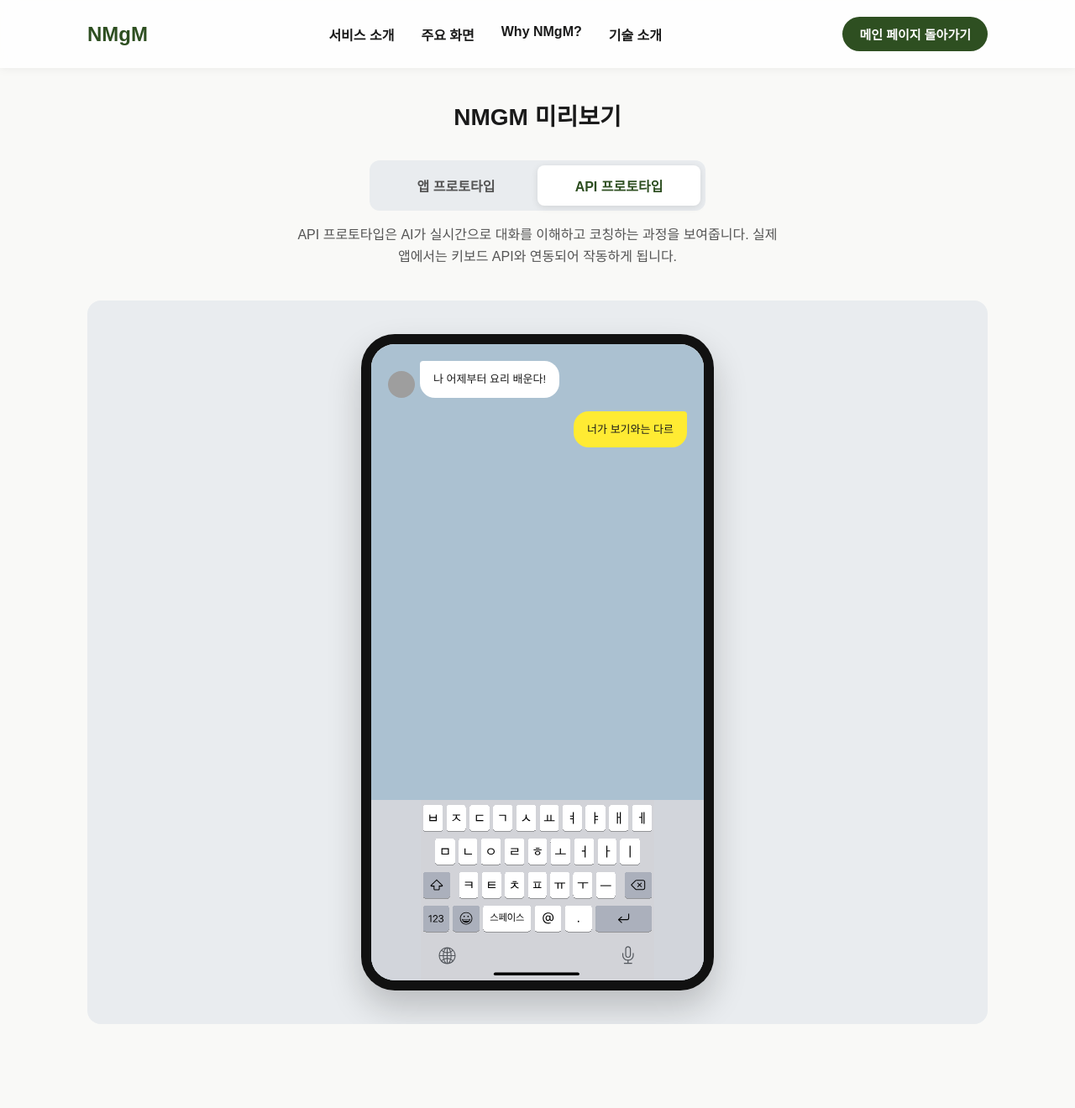
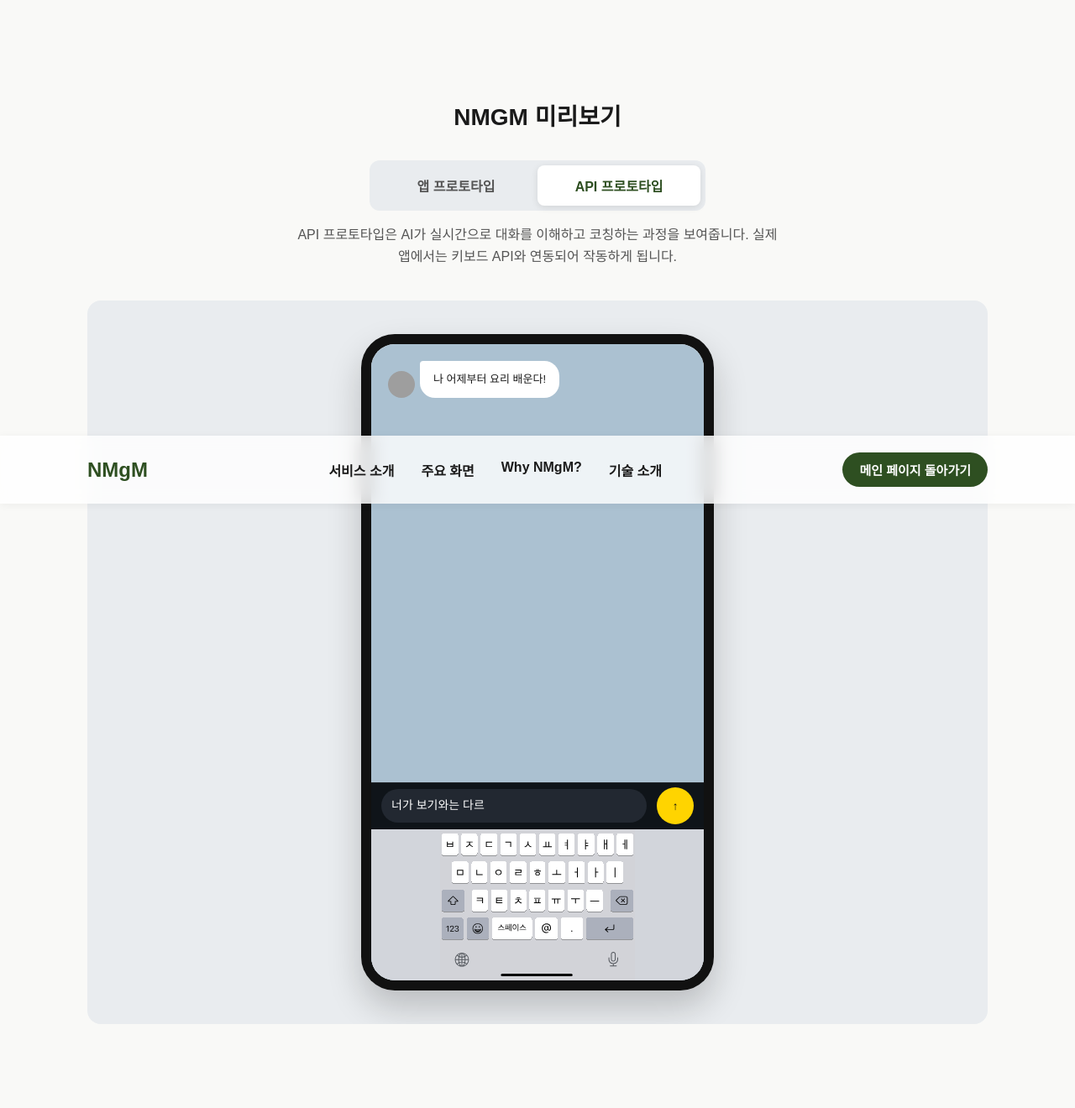
Before and after one commit to hdavidkim4326/hacksnu-nmgm, a Django app: page /prototype/ in a window 1280 px wide, after a click on "API 프로토타입". Shown: the whole page at 84% size. Run offline with Django 5.2, Linux system fonts and the light colour scheme; parts of the project's set-up code (start-up, migrations or seed data) failed here and were passed over; some web fonts are replaced; grey boxes are pictures that could not be loaded.

Commit message:
프로토타입 수정2

```diff
--- a/nmgm/static/css/prototype-style.css
+++ b/nmgm/static/css/prototype-style.css
@@ -244,6 +244,9 @@
     flex-direction: column;
     gap: 16px;
     overflow-y: auto;
+    --kb-h: 180px;        /* 키보드 SVG 높이 */
+    --compose-h: 56px;    /* 입력칸 높이(버튼 포함) */
+    padding-bottom: calc(var(--kb-h) + var(--compose-h) + 16px);
 }
 .ai-suggestion-bar {
     position: absolute; /* 수정: 키보드 위에 떠 있도록 */
@@ -261,6 +264,10 @@
     border-top: 1px solid #eee;
     opacity: 0;
     transition: opacity 0.5s ease;
+    bottom: calc(var(--kb-h) + var(--compose-h));
+    z-index: 3;
+    order:1;
+    position: sticky;
 }
 .ai-suggestion-bar.visible {
     opacity: 1;
@@ -577,3 +584,85 @@
 
 /* 버튼들 */
 .btn-back { background:none; border:none; cursor:pointer; color:var(--text-secondary); display:flex; align-items:center; }
+
+/* 높이 변수 (키보드/입력칸) */
+.keyboard-prototype-container{
+    --kb-h: 180px;      /* 키보드 SVG 높이 */
+    --compose-h: 56px;  /* 입력칸 바 높이 */
+    --coach-gap: 50px;
+    display:flex;
+    flex-direction:column;
+    height:100%;
+}
+
+/* 대화 영역: 아래에 키보드+입력칸만큼 공간 확보 */
+.chat-history{
+    flex:1 1 auto;
+    overflow-y:auto;
+    padding-bottom: calc(var(--kb-h) + var(--compose-h) + 16px);
+}
+
+/* ── 세로 순서 고정: 코칭 → 입력칸 → 키보드 ── */
+.ai-suggestion-bar{
+    order:1;
+    position: sticky;
+    bottom: calc(var(--kb-h) + var(--compose-h) + var(--coach-gap));
+    z-index: 3;
+
+    /* 보기 좋게 여백/배경(선택사항) */
+    padding: 10px 12px;
+    background: #fff;                /* 코칭 박스가 겹쳐 보여도 독립적으로 보이게 */
+    border-radius: 12px 12px 0 0;
+    box-shadow: 0 4px 12px rgba(0,0,0,.06);
+    margin-bottom: 50px;              /* chat-history 내용과도 간격 */
+}
+
+.compose{
+    order:2;
+    position: sticky;
+    bottom: var(--kb-h);  /* 키보드 바로 위 */
+    z-index: 4;
+
+    display:flex; align-items:center; gap:12px;
+    height: var(--compose-h);
+    padding: 10px 12px;
+    background: #0f1419;
+    border-top: 1px solid rgba(255,255,255,0.08);
+}
+
+.keyboard-area{
+    order:3;
+    position: sticky;
+    bottom: 0;           /* 맨 아래 */
+    z-index: 2;
+}
+
+/* 입력 상자 & 전송 버튼 */
+.compose-input{
+    flex:1;
+    min-height:40px;
+    max-height:92px;
+    padding:10px 12px;
+    border-radius:22px;
+    background:#222831;
+    color:#fff;
+    line-height:1.4;
+    overflow-y:auto;
+    outline:none;
+}
+.compose-input:empty:before{
+    content:attr(data-placeholder);
+    color:rgba(255,255,255,0.5);
+}
+.send-btn{
+    width:44px; height:44px; border-radius:50%;
+    border:0; background:#ffd400; color:#111; font-weight:900;
+}
+
+/* 키보드 SVG 크기 고정 */
+.keyboard-area .keyboard-svg{
+    display:block; width:100%;
+    height: var(--kb-h);          /* 변수로 고정 */
+    max-height: var(--kb-h);
+    object-fit:contain;
+}
--- a/nmgm/static/js/prototype-script.js
+++ b/nmgm/static/js/prototype-script.js
@@ -90,23 +90,28 @@ document.addEventListener('DOMContentLoaded', () => {
     let isApiAnimating = false;
 
     // 추천 칩 클릭 시, 최근 사용자 버블에 텍스트 삽입
+    // 추천칩을 초안칸에 넣기
     function insertQuickReply(text) {
-        const candidates = ['msg6', 'msg4', 'msg2']
-            .map(id => document.getElementById(id)?.querySelector('.bubble'))
-            .filter(Boolean);
-        const target = candidates.find(el => el.parentElement.classList.contains('visible')) || candidates[0];
-        if (!target) return;
-        target.textContent = (target.textContent?.trim() ? target.textContent + ' ' : '') + text;
+        const box = document.getElementById('compose-input');
+        if (!box) return;
+        const sep = box.textContent.trim() ? ' ' : '';
+        box.textContent = box.textContent + sep + text;
+        placeCaretAtEnd(box);
+    }
+    function placeCaretAtEnd(el) {
+        el.focus();
+        const range = document.createRange();
+        range.selectNodeContents(el);
+        range.collapse(false);
+        const sel = window.getSelection();
+        sel.removeAllRanges();
+        sel.addRange(range);
     }
 
-    // 아이콘<i> 대신 logo.svg + strong 제목 + 설명 + 아래 칩
-
+    // 코칭 바 그리기 (칩은 초안칸에 입력)
     function showAI({ title = '코칭', desc = '', recos = [] }) {
         const bar = document.getElementById('ai-bar');
-        const logoUrl = bar.dataset.logo || '/static/images/logo.svg'; // fallback
-
-        // 이전 코칭 바 초기화 후 갱신
-        bar.classList.remove('visible');
+        const logoUrl = bar.dataset.logo || '/static/images/logo.svg';
         bar.innerHTML = `
             <img src="${logoUrl}" alt="NMgM" class="ai-logo">
             <div class="ai-content">
@@ -119,12 +124,69 @@ document.addEventListener('DOMContentLoaded', () => {
                 </div>
             </div>
         `;
-        // 등장
-        requestAnimationFrame(() => bar.classList.add('visible'));
-
-        // 추천 칩 클릭 → 마지막 내 버블에 텍스트 삽입
+        bar.classList.add('visible');
         bar.querySelectorAll('.chip').forEach(btn => {
             btn.addEventListener('click', () => insertQuickReply(btn.textContent));
+        });
+    }
+
+    // 초안 다루기
+    function setDraft(text = '') {
+        const box = document.getElementById('compose-input');
+        box.textContent = text;
+        placeCaretAtEnd(box);
+    }
+    function getDraft() {
+        return document.getElementById('compose-input').textContent.trim();
+    }
+    function clearDraft() {
+        document.getElementById('compose-input').textContent = '';
+    }
+
+    // 전송 대기(클릭 또는 타임아웃)
+    function waitForSend(timeoutMs = 0) {
+        return new Promise(resolve => {
+            const btn = document.getElementById('btn-send');
+            let done = false;
+
+            const clickHandler = () => {
+                if (done) return;
+                done = true;
+                btn.removeEventListener('click', clickHandler);
+                resolve('clicked');
+            };
+            btn.addEventListener('click', clickHandler);
+
+            if (timeoutMs > 0) {
+                setTimeout(() => {
+                    if (done) return;
+                    done = true;
+                    btn.removeEventListener('click', clickHandler);
+                    resolve('timeout');
+                }, timeoutMs);
+            }
+        });
+    }
+
+    // 특정 말풍선으로 초안 전송
+    function sendDraftTo(bubbleEl) {
+        const txt = getDraft();
+        if (!txt) return false;
+        bubbleEl.textContent = txt;
+        bubbleEl.parentElement.classList.add('visible');
+        clearDraft();
+        return true;
+    }
+
+    // 타이핑 애니메이션(상대만 사용)
+    function type(node, text, speed = 60) {
+        return new Promise(res => {
+            node.textContent = '';
+            let i = 0;
+            const it = setInterval(() => {
+                if (i < text.length) node.textContent += text[i++];
+                else { clearInterval(it); res(); }
+            }, speed);
         });
     }
 
@@ -132,98 +194,108 @@ document.addEventListener('DOMContentLoaded', () => {
         if (isApiAnimating) return;
         isApiAnimating = true;
 
-        // 타이밍 상수 (필요시 숫자만 조절)
-        const T_APPEAR      = 900;  // 말풍선이 뜬 직후 텀
-        const T_AFTER_TYPE  = 600;  // 내가 타이핑 끝난 뒤 텀
-        const T_AFTER_COACH = 1100;  // 코칭 바가 떠 있는 시간
-        const T_PRE_COACH   = 300;  // (추가) 상대 말 → 코칭 전 잠깐 대기
-        const T_PRE_REPLY   = 600;  // (추가) 코칭 → 내 말 전 잠깐 대기
-        const TYPE_SPEED    = 60;   // 문자당 ms
-
+        const T_APPEAR      = 600;  // 상대 말풍선 뜬 직후 텀
+        const T_PRE_COACH   = 500;  // 코칭 전 숨 고르기
+        const T_AFTER_COACH = 900;  // 코칭 노출 시간
+        const AUTO_SEND     = 1400; // 사용자 미클릭시 자동 전송까지 대기(ms)
+        const T_AFTER_SEND    = 800;
         const el = {
             aiBar: document.getElementById('ai-bar'),
             m1: document.getElementById('msg1'),
-            m2: document.getElementById('msg2'),
-            m2b: document.getElementById('msg2').querySelector('.bubble'),
+            m2: document.getElementById('msg2').querySelector('.bubble'),
             m3: document.getElementById('msg3'),
-            m4: document.getElementById('msg4'),
-            m4b: document.getElementById('msg4').querySelector('.bubble'),
+            m4: document.getElementById('msg4').querySelector('.bubble'),
             m5: document.getElementById('msg5'),
-            m6: document.getElementById('msg6'),
-            m6b: document.getElementById('msg6').querySelector('.bubble'),
+            m6: document.getElementById('msg6').querySelector('.bubble'),
         };
 
         // 초기화
-        [el.m1, el.m2, el.m3, el.m4, el.m5, el.m6].forEach(n => n.classList.remove('visible'));
+        [ 'msg1','msg2','msg3','msg4','msg5','msg6' ]
+            .forEach(id => document.getElementById(id).classList.remove('visible'));
         el.aiBar.classList.remove('visible');
         el.aiBar.innerHTML = '';
-        el.m2b.textContent = '';
-        el.m4b.textContent = '';
-        el.m6b.textContent = '';
+        clearDraft();
         await sleep(250);
 
-        // ── T1: 상대 (그대로) ───────────────────────────────
-        el.m1.classList.add('visible');
+        // ───────────────── ① 상대 → 초안 → 코칭 → (보내기) ─────────────────
+        const INITIAL1 = '너가 보기와는 다르게 그런 것도 좋아하는구나ㅎㅎ';
+        const COACHED1 = '넌 진짜 취미가 다양하다ㅎㅎ 어땠어?';
+
+        // ───────────────── ① 상대 → 초안 → 코칭 → (교체 후 보내기) ─────────────────
+        document.getElementById('msg1').classList.add('visible');  // 상대
         await sleep(T_APPEAR);
 
-        // ── T2: 내 말 → 1번 코칭 (그대로) ───────────────────
-        el.m2.classList.add('visible');
-        await type(el.m2b, '너가 보기와는 다르게 그런 것도 좋아하는구나ㅎㅎ', TYPE_SPEED);
-        await sleep(T_AFTER_TYPE);
+        // 1) 내 초안 타이핑
+        await typeIntoDraft(INITIAL1, 70, { replace: true });
+        await sleep(T_PRE_COACH);
 
+        // 2) 코칭 노출 (칩에도 최종 문장 넣어줌)
         showAI({
             title: '말투 코칭',
-            desc: '“보기와 다르게”는 평가처럼 들릴 수 있어요. <em>관심/칭찬</em> 중심으로 바꿔볼까요?',
+            desc: '“보기와 다르게”는 평가처럼 들릴 수 있어요. <em>관심/칭찬</em> + <em>열린 질문</em>으로 바꿔볼까요?',
             recos: [
+                COACHED1,  // ← 이 칩을 제일 앞에 둠 (클릭 시 초안에 들어감)
                 '완전 반전매력이다 취미의 폭이 되게 넓네ㅎㅎ',
-                '넌 진짜 취미가 다양하다ㅎㅎ',
                 '와 멋지다!'
             ]
         });
+
+        // 3) 잠깐 멈칫한 뒤, 아직 사용자가 수정 안했다면 자동으로 교체
+        await sleep(500); // 코칭 뜬 뒤 짧은 텀
+        if (getDraft() === INITIAL1) {
+            await typeIntoDraft(COACHED1, 45, { replace: true });
+        }
+
         await sleep(T_AFTER_COACH);
 
-        // ── T3: 상대 → (추가 대기) → 2번 코칭 → (추가 대기) → 내 T4 ──
-        el.m3.classList.add('visible');
+        // 클릭 or 자동전송
+        await waitForSend(AUTO_SEND);
+        sendDraftTo(el.m2);  // msg2(내 버블)에 반영
+        await sleep(T_AFTER_SEND);
+        // ───────────────── ② 상대 → 코칭 → (보내기) ─────────────────
+        document.getElementById('msg3').classList.add('visible');
         await sleep(T_APPEAR);
-        await sleep(T_PRE_COACH); // ★ 추가: 코칭 전에 잠깐 대기
+        await sleep(T_PRE_COACH);
 
         showAI({
             title: '대화 확장',
-            desc: '<em>칭찬 + 제안</em>을 붙이면 자연스러운 대화 확장이 가능해요.',
+            desc: '칭찬 뒤에 <em>열린 질문</em>을 붙이면 대화가 더 부드러워져요.',
             recos: [
-                '반전 매력이다',
+                '반전 매력이네 ㅎㅎ',
                 '뭐가 제일 재밌었어?',
                 '다음엔 나도 만들어 줄 수 있어?'
             ]
         });
         await sleep(T_AFTER_COACH);
-        await sleep(T_PRE_REPLY); // ★ 추가: 코칭 후 내 말 전 잠깐 대기
 
-        el.m4.classList.add('visible');
-        await type(el.m4b, '완전 반전매력이네 ㅎㅎ 다음에 나도 만들어줘!', TYPE_SPEED);
-        await sleep(T_AFTER_TYPE);
-
-        // ── T5: 상대 → (추가 대기) → 3번 코칭 → (추가 대기) → 내 T6 ──
-        el.m5.classList.add('visible');
+        await typeIntoDraft('완전 반전매력이네 ㅎㅎ 다음에 나도 만들어줘!', 70, {replace:true}); // 기본 추천을 초안에 채워둠(원하면 칩으로 덮어서 수정)
+        await waitForSend(AUTO_SEND);
+        sendDraftTo(el.m4);
+        await sleep(T_AFTER_SEND);
+        // ───────────────── ③ 상대 → 코칭 → (보내기) ─────────────────
+        document.getElementById('msg5').classList.add('visible');
         await sleep(T_APPEAR);
-        await sleep(T_PRE_COACH); // ★ 추가
+        await sleep(T_PRE_COACH);
 
         showAI({
-            title: '관계 심화',
-            desc: ' <em>공간 +열린질문</em>을 통하면 관계를 심화할 수 있어요',
+            title: '마무리 코칭',
+            desc: '공감 + <em>열린질문</em>으로 따뜻하게 마무리해봐요.',
             recos: [
+
                 '다음에 배우고 싶은 요리가 있어?',
                 '기대된다 ㅎㅎ'
+
             ]
         });
         await sleep(T_AFTER_COACH);
-        await sleep(T_PRE_REPLY); // ★ 추가
 
-        el.m6.classList.add('visible');
-        await type(el.m6b, '기대되네 ㅎㅎ 다음에 배우고 싶은 요리 있어?', TYPE_SPEED);
+        await typeIntoDraft('기대되네ㅎㅎ 다음에 배우고 싶은 요리있어?', 70, {replace:true});
+        await waitForSend(AUTO_SEND);
+        sendDraftTo(el.m6);
 
         isApiAnimating = false;
     }
+
 
 
     function type(node, text, charDelay = 60) {
@@ -247,4 +319,17 @@ document.addEventListener('DOMContentLoaded', () => {
     if (window.lucide?.createIcons) {
         window.lucide.createIcons();
     }
+    // contenteditable에 타이핑 애니메이션
+    async function typeIntoDraft(text, charDelay = 40, {replace=true} = {}){
+        const el = document.getElementById('compose-input');
+        if (!el) return;
+        if (replace) el.textContent = '';
+        el.focus();
+        for (const ch of text){
+            el.textContent += ch;
+            placeCaretAtEnd(el);
+            await sleep(charDelay);
+        }
+    }
+
 });
--- a/nmgm/templates/nmgm/prototype.html
+++ b/nmgm/templates/nmgm/prototype.html
@@ -403,7 +403,11 @@
                                     </div>
 
                                     <div class="ai-suggestion-bar" id="ai-bar" data-logo="{% static 'images/logo.svg' %}"></div>
-
+                                    <div class="compose">
+                                        <div id="compose-input" class="compose-input" contenteditable="true"
+                                            data-placeholder="메시지를 입력하세요"></div>
+                                        <button id="btn-send" class="send-btn" type="button">↑</button>
+                                    </div>
                                     <div class="keyboard-area">
                                         <img src="{% static 'images/keyboard.svg' %}" alt="Keyboard UI" class="keyboard-svg">
                                     </div>
```
